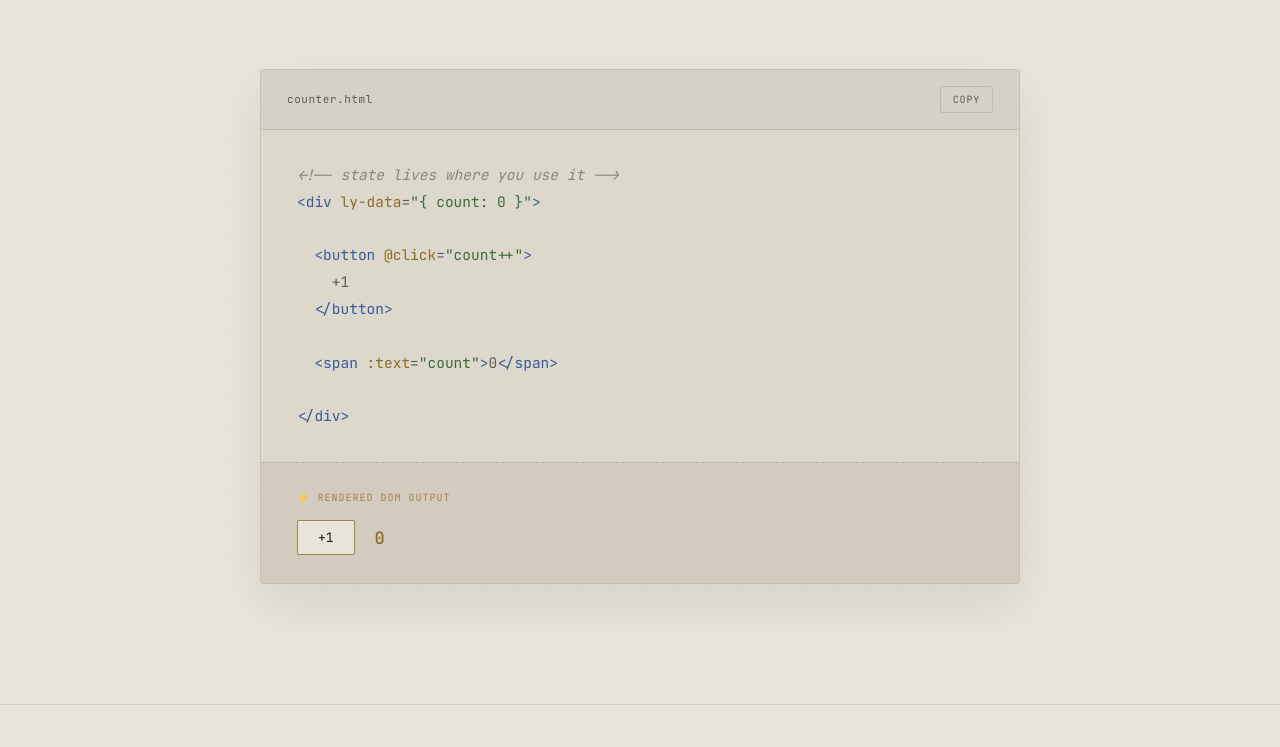
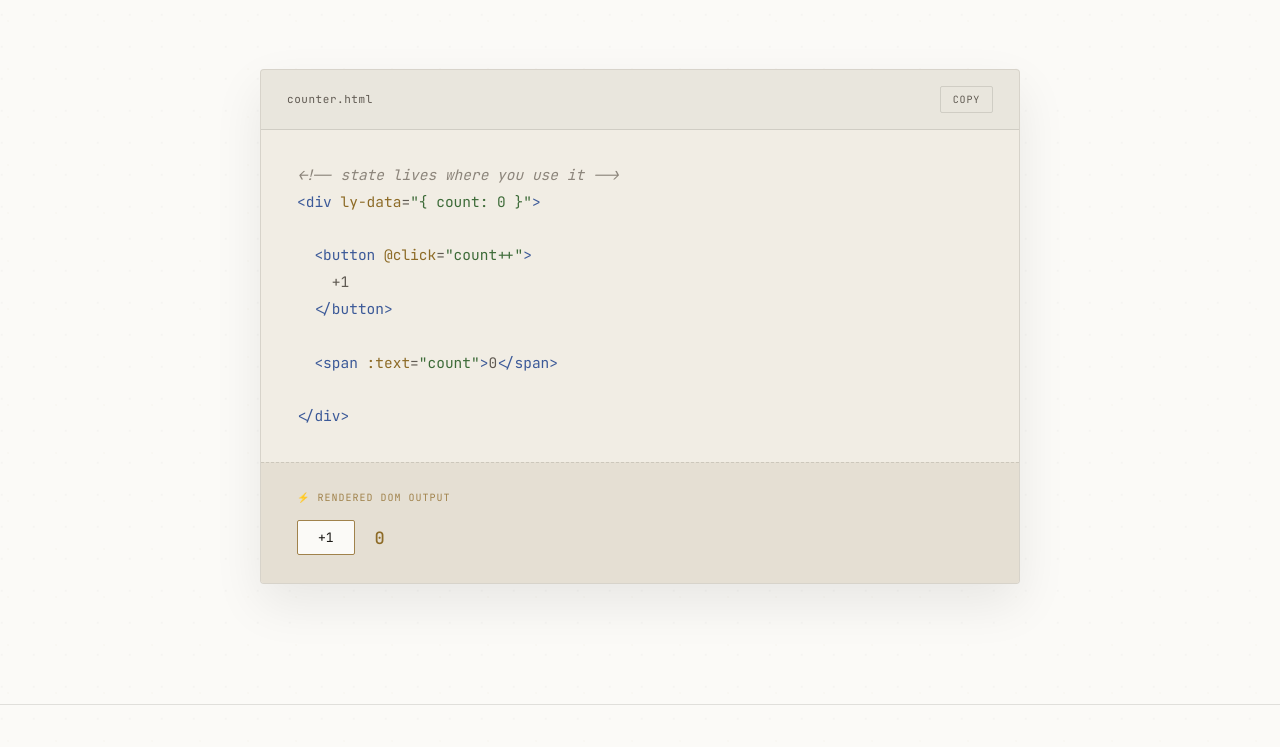
Before and after one commit to Koime5/lyap, a plain HTML site: page index.html in a window 1280 px wide. Shown: the part 2515-3262 px from the top of the page. Drawn offline with nearby package versions, Linux system fonts and the light colour scheme.

Commit message:
light theme background color changed

```diff
--- a/style.css
+++ b/style.css
@@ -19,9 +19,9 @@
 }
 
 :root[data-theme="light"] {
-    --ink-0: #e9e4d9;
-    --ink-1: #ddd8cc;
-    --ink-2: #d2cbbe;
+    --ink-0: #fbfaf7;
+    --ink-1: #f1ede4;
+    --ink-2: #e5dfd3;
     --paper: #1c1a17;
     --paper-dim: #605a52;
     --gold: #8d6b27;
```
